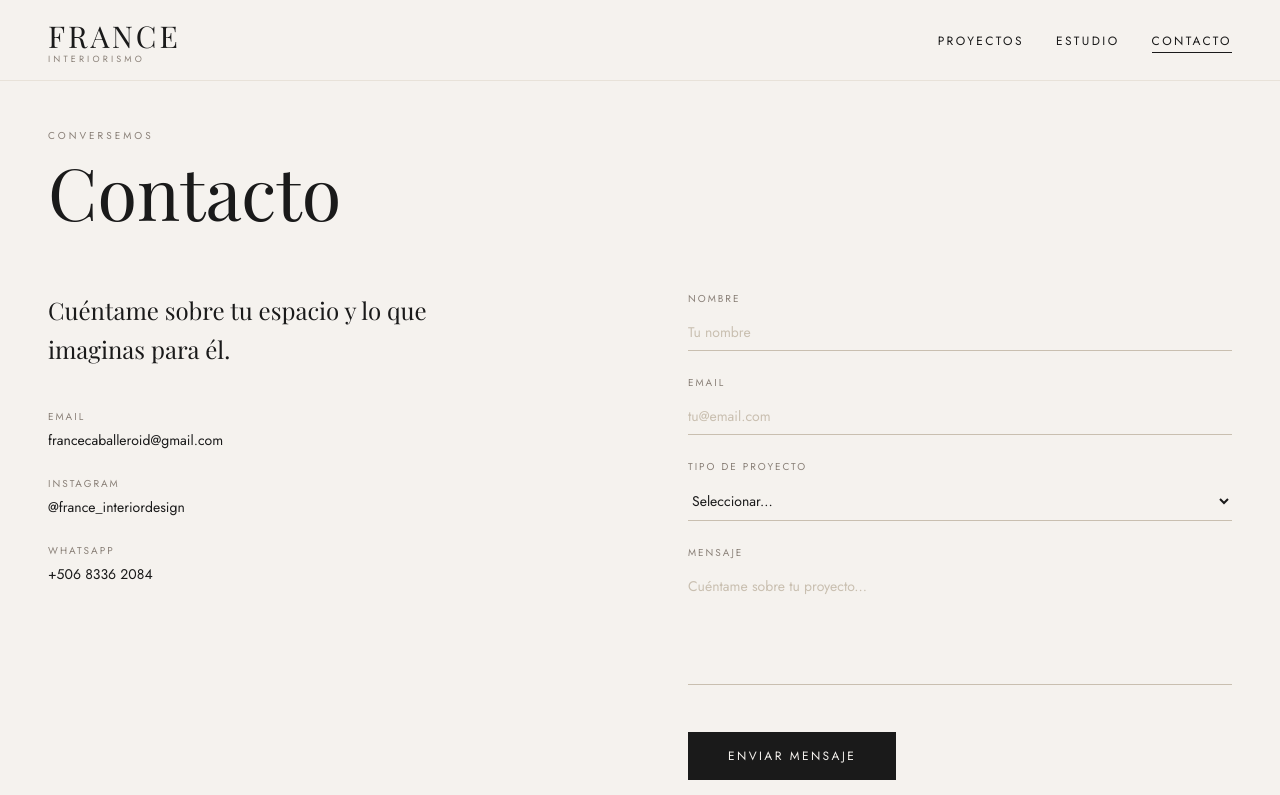
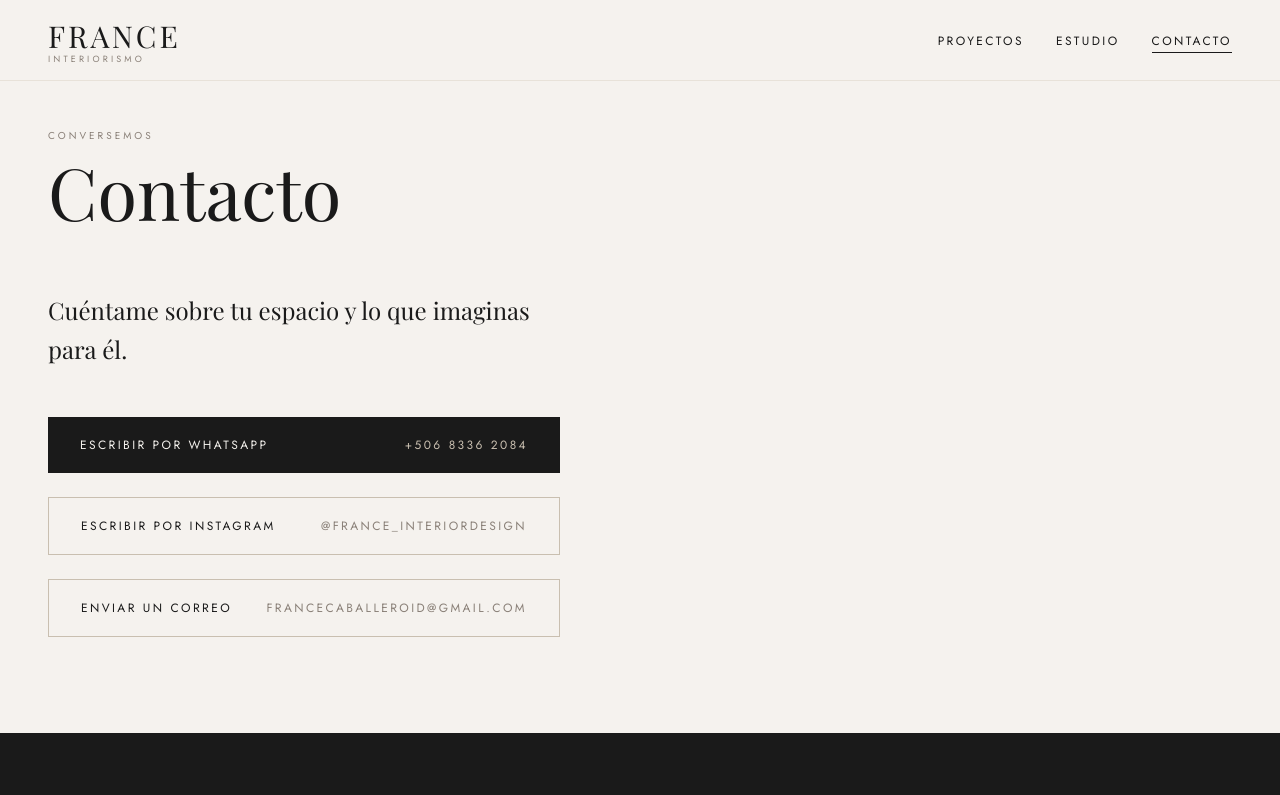
Before and after one commit to sebaasr/france_Interiorismo, a Next.js app: page /contacto in a window 1280 px wide. Shown: the top 795 px of the page. Built offline with nearby package versions, Linux system fonts and the light colour scheme.

Commit message:
cambios en contacto

```diff
--- a/app/contacto/page.tsx
+++ b/app/contacto/page.tsx
@@ -1,5 +1,3 @@
-import ContactForm from '@/components/ContactForm'
-
 export const metadata = {
   title: 'Contacto — France Interiorismo',
   description: 'Hablemos de tu proyecto de diseño de interiores.',
@@ -14,51 +12,41 @@ export default function ContactoPage() {
         <h1 className="font-serif text-5xl md:text-7xl text-[#1a1a1a]">Contacto</h1>
       </div>
 
-      <div className="grid grid-cols-1 md:grid-cols-2 gap-16 md:gap-24">
-        {/* Left: info */}
-        <div className="space-y-10">
-          <p className="font-serif text-xl md:text-2xl leading-relaxed text-[#1a1a1a] max-w-sm">
+      <div className="max-w-lg">
+        <p className="font-serif text-xl md:text-2xl leading-relaxed text-[#1a1a1a] mb-12">
           Cuéntame sobre tu espacio y lo que imaginas para él.
         </p>
 
         <div className="space-y-6">
-            <div>
-              <p className="text-[10px] tracking-[0.2em] uppercase text-[#8a8078] mb-1">Email</p>
           <a
-                href="mailto:francecaballeroid@gmail.com"
-                className="text-sm text-[#1a1a1a] hover:opacity-60 transition-opacity"
+            href="https://wa.me/50683362084"
+            target="_blank"
+            rel="noopener noreferrer"
+            className="flex items-center justify-between w-full px-8 py-5 bg-[#1a1a1a] text-[#f5f2ee] text-xs tracking-[0.2em] uppercase hover:opacity-80 transition-opacity"
           >
-                francecaballeroid@gmail.com
+            Escribir por WhatsApp
+            <span className="text-[#c9bfb0]">+506 8336 2084</span>
           </a>
-            </div>
-            <div>
-              <p className="text-[10px] tracking-[0.2em] uppercase text-[#8a8078] mb-1">Instagram</p>
+
           <a
             href="https://www.instagram.com/france_interiordesign"
             target="_blank"
             rel="noopener noreferrer"
-                className="text-sm text-[#1a1a1a] hover:opacity-60 transition-opacity"
+            className="flex items-center justify-between w-full px-8 py-5 border border-[#c9bfb0] text-[#1a1a1a] text-xs tracking-[0.2em] uppercase hover:bg-[#e8e2d9] transition-colors"
           >
-                @france_interiordesign
+            Escribir por Instagram
+            <span className="text-[#8a8078]">@france_interiordesign</span>
           </a>
-            </div>
-            <div>
-              <p className="text-[10px] tracking-[0.2em] uppercase text-[#8a8078] mb-1">WhatsApp</p>
+
           <a
-                href="https://wa.me/50683362084"
-                target="_blank"
-                rel="noopener noreferrer"
-                className="text-sm text-[#1a1a1a] hover:opacity-60 transition-opacity"
+            href="mailto:francecaballeroid@gmail.com"
+            className="flex items-center justify-between w-full px-8 py-5 border border-[#c9bfb0] text-[#1a1a1a] text-xs tracking-[0.2em] uppercase hover:bg-[#e8e2d9] transition-colors"
           >
-                +506 8336 2084
+            Enviar un correo
+            <span className="text-[#8a8078]">francecaballeroid@gmail.com</span>
           </a>
         </div>
       </div>
     </div>
-
-        {/* Right: form */}
-        <ContactForm />
-      </div>
-    </div>
   )
 }
--- a/components/ContactForm.tsx
+++ b/components/ContactForm.tsx
@@ -16,6 +16,7 @@ export default function ContactForm() {
 
   return (
     <form onSubmit={handleSubmit} className="space-y-6">
+      <input type="hidden" name="_cc" value="francecaballeroid@gmail.com" />
       <div>
         <label className="block text-[10px] tracking-[0.2em] uppercase text-[#8a8078] mb-2">
           Nombre
```
Lines whose indentation alone changed are shown as unchanged.
